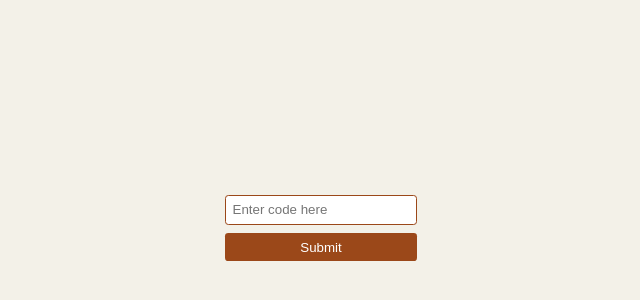
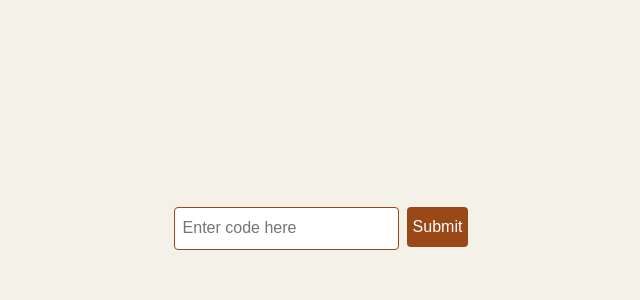
Before and after one commit to jeanneferrer/happy-birthday, a website built with webpack: page dist/index.html in a window 1280 px wide. Shown: the part 172-472 px from the top of the page, without its empty margins (319-959 px from the left). Built offline with nearby package versions, Linux system fonts and the light colour scheme.

Commit message:
Add another test file and fix layout of form

```diff
--- /dev/null
+++ b/src/greetings/teph2024.js
@@ -0,0 +1,8 @@
+import './teph2024.css';
+
+export default () => ({
+  code: 'SDA09182024',
+  renderGreetingCard() {
+
+  },
+});
--- a/src/index.js
+++ b/src/index.js
@@ -57,6 +57,8 @@ form.onsubmit = (event) => {
   event.preventDefault();
 };
 
+const inputDiv = document.createElement('div');
+inputDiv.className = 'input-div';
 const input = document.createElement('input');
 input.type = 'text';
 input.placeholder = 'Enter code here';
@@ -65,6 +67,7 @@ input.addEventListener('input', () => {
 });
 
 const message = document.createElement('p');
+message.className = 'message';
 message.textContent = 'Code not found.';
 
 const submit = document.createElement('button');
@@ -80,6 +83,7 @@ submit.addEventListener('click', () => {
   }
 });
 
-form.append(input, message, submit);
+inputDiv.append(input, message);
+form.append(inputDiv, submit);
 welcomeDiv.append(form);
 document.body.appendChild(welcomeDiv);
--- a/src/styles.css
+++ b/src/styles.css
@@ -41,26 +41,37 @@ body {
   width: 70vw;
 }
 
-.form {
+form {
   display: flex;
-  flex-direction: column;
   gap: 0.5em;
   padding: 1em;
 }
 
-.form > input {
+input, button {
+  font-size: 1em;
+}
+
+.input-div {
+  display: flex;
+  flex-direction: column;
+  align-items: start;
+  gap: 0.5em;
+}
+
+input {
+  height: 25px;
   padding: 0.5em;
   border: 1px solid var(--accent-color);
   border-radius: 0.25em;
 }
 
-.form > p {
+.message {
   display: none;
   margin: 0;
 }
 
-.form > button {
-  padding: 0.5em;
+button {
+  height: 40px;
   border: none;
   border-radius: 0.25em;
   background-color: var(--accent-color);
```
Also changed, not shown: dist/216.main.js (deleted), dist/609.main.js (added), dist/752.main.js (added), dist/main.js, src/greetings/teph2024.css (added).
